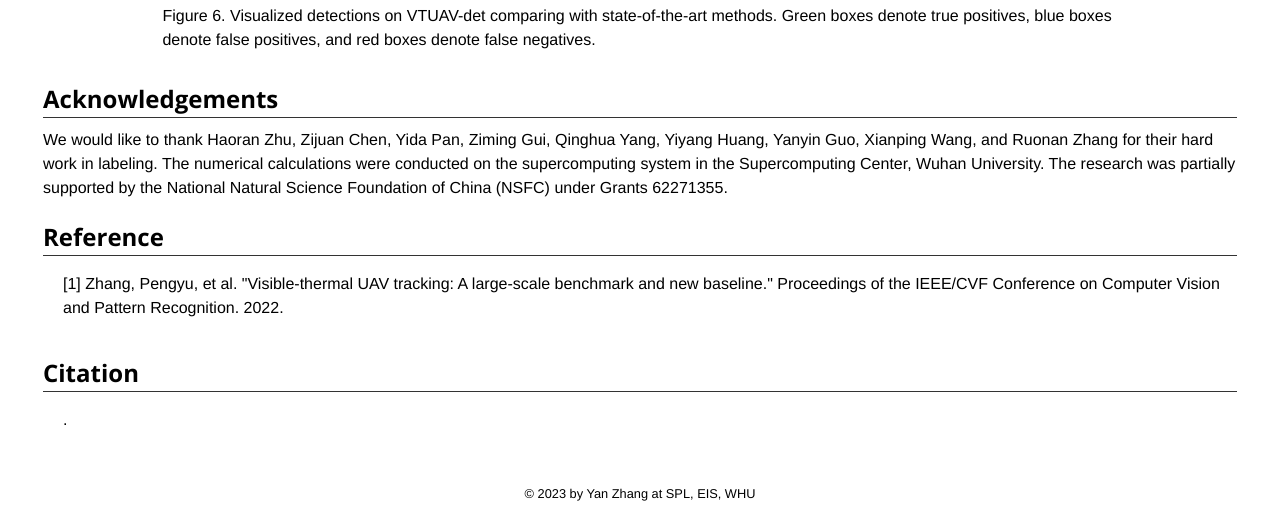
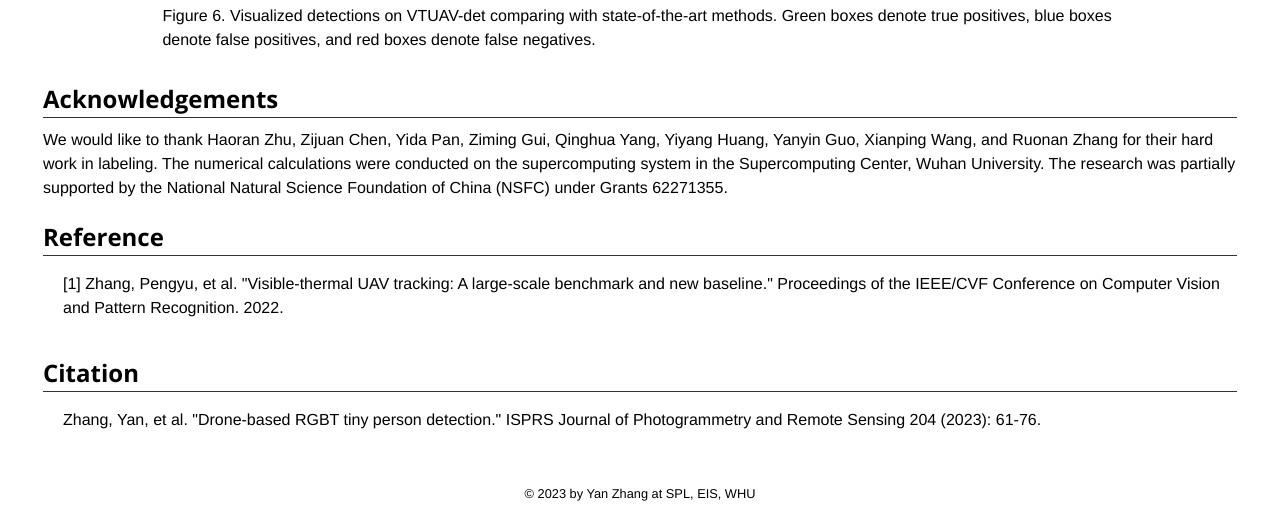
Before and after one commit to NNNNerd/RGBTDronePerson, a plain HTML site: page index.html in a window 1280 px wide. Shown: the part 6560-7076 px from the top of the page. Drawn offline with nearby package versions, Linux system fonts and the light colour scheme; some packages are replaced by stand-ins of ours.

Commit message:
Update index.html

```diff
--- a/index.html
+++ b/index.html
@@ -316,7 +316,7 @@
 				<h2 class="add-top-margin">Citation</h2>
 				<hr>
 				<ol style="padding-inline-start:20px;">
-				.
+				Zhang, Yan, et al. "Drone-based RGBT tiny person detection." ISPRS Journal of Photogrammetry and Remote Sensing 204 (2023): 61-76.
 			</td>
 		</tr>
 
```
